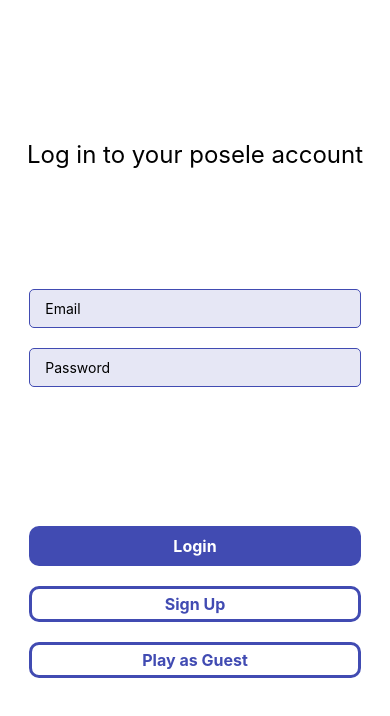
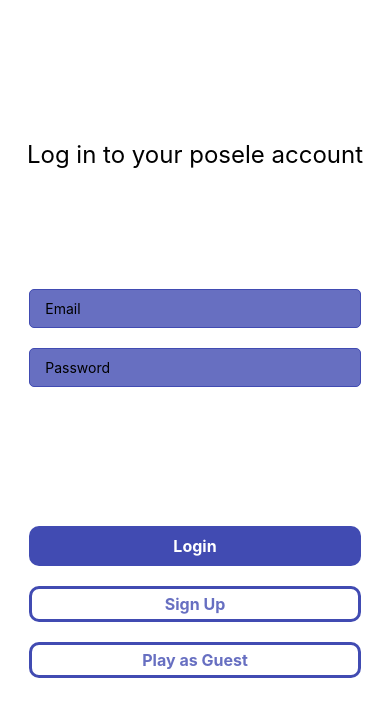
Before and after one commit to team-posele/posele-app, a React Native app: screen /Login in a window 390 px wide. Shown: the top 716 px of the page. Built offline with nearby package versions, Linux system fonts and the light colour scheme; no server answers.

Commit message:
implement color constants in all main screens

```diff
--- a/colorConstants.js
+++ b/colorConstants.js
@@ -1,7 +1,7 @@
 const colors = {
   primary: '#414BB2',
   secondary: '#414BB2CC',
-  accent: '#2222DD',
+  accent: '#ffffb2',
 };
 
 export default colors;
--- a/screens/DisplayPose.js
+++ b/screens/DisplayPose.js
@@ -1,6 +1,7 @@
 import {StatusBar} from 'expo-status-bar';
 import {StyleSheet, Text, View, Image, TouchableOpacity} from 'react-native';
 import {useNavigation} from '@react-navigation/native';
+import colors from '../colorConstants';
 
 export default function Pose() {
   const navigation = useNavigation();
@@ -49,7 +50,7 @@ const styles = StyleSheet.create({
     flexDirection: 'column',
     paddingTop: 20,
     width: '90%',
-    backgroundColor: '#414BB2CC',
+    backgroundColor: colors.secondary,
     justifyContent: 'center',
   },
   image: {
@@ -63,7 +64,7 @@ const styles = StyleSheet.create({
     marginVertical: 10,
   },
   button: {
-    backgroundColor: '#414BB2',
+    backgroundColor: colors.primary,
     width: '85%',
     padding: 15,
     borderRadius: 10,
--- a/screens/Login.js
+++ b/screens/Login.js
@@ -10,6 +10,7 @@ import React, {useEffect, useState} from 'react';
 
 import {auth} from '../firebase';
 import {useNavigation} from '@react-navigation/native';
+import colors from '../colorConstants';
 
 const Login = () => {
   const navigate = useNavigation();
@@ -114,7 +115,7 @@ const styles = StyleSheet.create({
     justifyContent: 'flex-start',
   },
   primaryButton: {
-    backgroundColor: '#414BB2',
+    backgroundColor: colors.primary,
     width: '85%',
     padding: 10,
     borderRadius: 10,
@@ -128,7 +129,7 @@ const styles = StyleSheet.create({
   },
   secondaryButton: {
     backgroundColor: 'white',
-    borderColor: '#414BB2',
+    borderColor: colors.primary,
     borderWidth: 3,
     width: '85%',
     padding: 5,
@@ -137,7 +138,7 @@ const styles = StyleSheet.create({
     marginTop: 20,
   },
   secondaryButtonText: {
-    color: '#414BB2',
+    color: colors.secondary,
     fontSize: 16,
     fontWeight: 'bold',
   },
@@ -149,9 +150,9 @@ const styles = StyleSheet.create({
   },
   input: {
     width: '85%',
-    backgroundColor: '#414BB222',
+    backgroundColor: colors.secondary,
     borderWidth: 1,
-    borderColor: '#414BB2',
+    borderColor: colors.primary,
     paddingHorizontal: 15,
     paddingVertical: 10,
     borderRadius: 5,
--- a/screens/MyTabs.js
+++ b/screens/MyTabs.js
@@ -5,6 +5,7 @@ import {createBottomTabNavigator} from '@react-navigation/bottom-tabs';
 import {Icon} from 'react-native-elements';
 import {useNavigation} from '@react-navigation/native';
 import {auth} from '../firebase';
+import colors from '../colorConstants';
 
 const Tab = createBottomTabNavigator();
 
@@ -29,7 +30,8 @@ const HomeScreen = () => {
 
   return (
     <View style={styles.container}>
-      <Text>Hello, {auth.currentUser.email}</Text>
+      <Text style={styles.h1}>Hello, {auth.currentUser.email}</Text>
+      <Text style={styles.h2}>Welcome back to Posele!</Text>
       <TouchableOpacity onPress={handlePlay} style={styles.primaryButton}>
         <Text style={styles.primaryButtonText}>Play</Text>
       </TouchableOpacity>
@@ -76,7 +78,7 @@ const MyTabs = () => {
           // You can return any component that you like here!
           return <Icon name={iconName} size={size} color={color} />;
         },
-        tabBarActiveTintColor: '#414BB2',
+        tabBarActiveTintColor: colors.primary,
         tabBarInactiveTintColor: 'gray',
       })}
     >
@@ -95,17 +97,25 @@ const styles = StyleSheet.create({
     justifyContent: 'center',
     alignItems: 'center',
   },
+  h1: {
+    fontSize: 20,
+  },
+  h2: {
+    fontSize: 20,
+  },
   primaryButton: {
-    backgroundColor: '#414BB2',
+    backgroundColor: colors.primary,
     width: '60%',
     padding: 10,
+    borderWidth: 2,
+    borderColor: colors.accent,
     borderRadius: 10,
     alignItems: 'center',
     marginTop: 20,
   },
   secondaryButton: {
     backgroundColor: 'white',
-    borderColor: '#414BB2',
+    borderColor: colors.secondary,
     borderWidth: 3,
     width: '60%',
     padding: 5,
@@ -119,7 +129,7 @@ const styles = StyleSheet.create({
     fontWeight: 'bold',
   },
   secondaryButtonText: {
-    color: '#414BB2',
+    color: colors.secondary,
     fontSize: 16,
     fontWeight: 'bold',
   },
--- a/screens/Warning.js
+++ b/screens/Warning.js
@@ -10,6 +10,7 @@ import {
 } from 'react-native';
 import {useNavigation} from '@react-navigation/native';
 import {StatusBar} from 'expo-status-bar';
+import colors from '../colorConstants';
 
 export default function Warning() {
   const navigation = useNavigation();
@@ -67,7 +68,7 @@ const styles = StyleSheet.create({
     alignContent: 'flex-end',
     justifyContent: 'flex-end',
     marginHorizontal: 10,
-    backgroundColor: '#414BB2CC',
+    backgroundColor: colors.secondary,
     borderRadius: 5,
     paddingHorizontal: 5,
   },
@@ -106,7 +107,7 @@ const styles = StyleSheet.create({
     margin: 5,
   },
   button: {
-    backgroundColor: '#414BB2',
+    backgroundColor: colors.primary,
     width: '60%',
     padding: 15,
     borderRadius: 10,
@@ -130,8 +131,8 @@ const styles = StyleSheet.create({
   smallButton: {
     width: '25%',
     backgroundColor: 'white',
-    borderColor: '#414BB2',
+    borderColor: colors.primary,
     borderWidth: 1,
   },
-  smallButtonText: {color: '#414BB2'},
+  smallButtonText: {color: colors.primary},
 });
```
